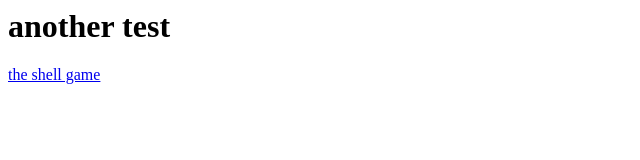
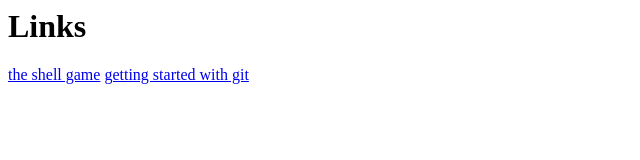
Before and after one commit to clizzin/missionbit, a plain HTML site: page index.html in a window 1280 px wide. Shown: the whole page, without its empty margins (0-640 px from the left). Drawn offline with Linux system fonts and the light colour scheme.

Commit message:
another link

```diff
--- a/index.html
+++ b/index.html
@@ -1,2 +1,3 @@
-<h1>another test</h1>
+<h1>Links</h1>
 <a href="the-shell-game">the shell game</a>
+<a href="getting-started-with-git">getting started with git</a>
```
